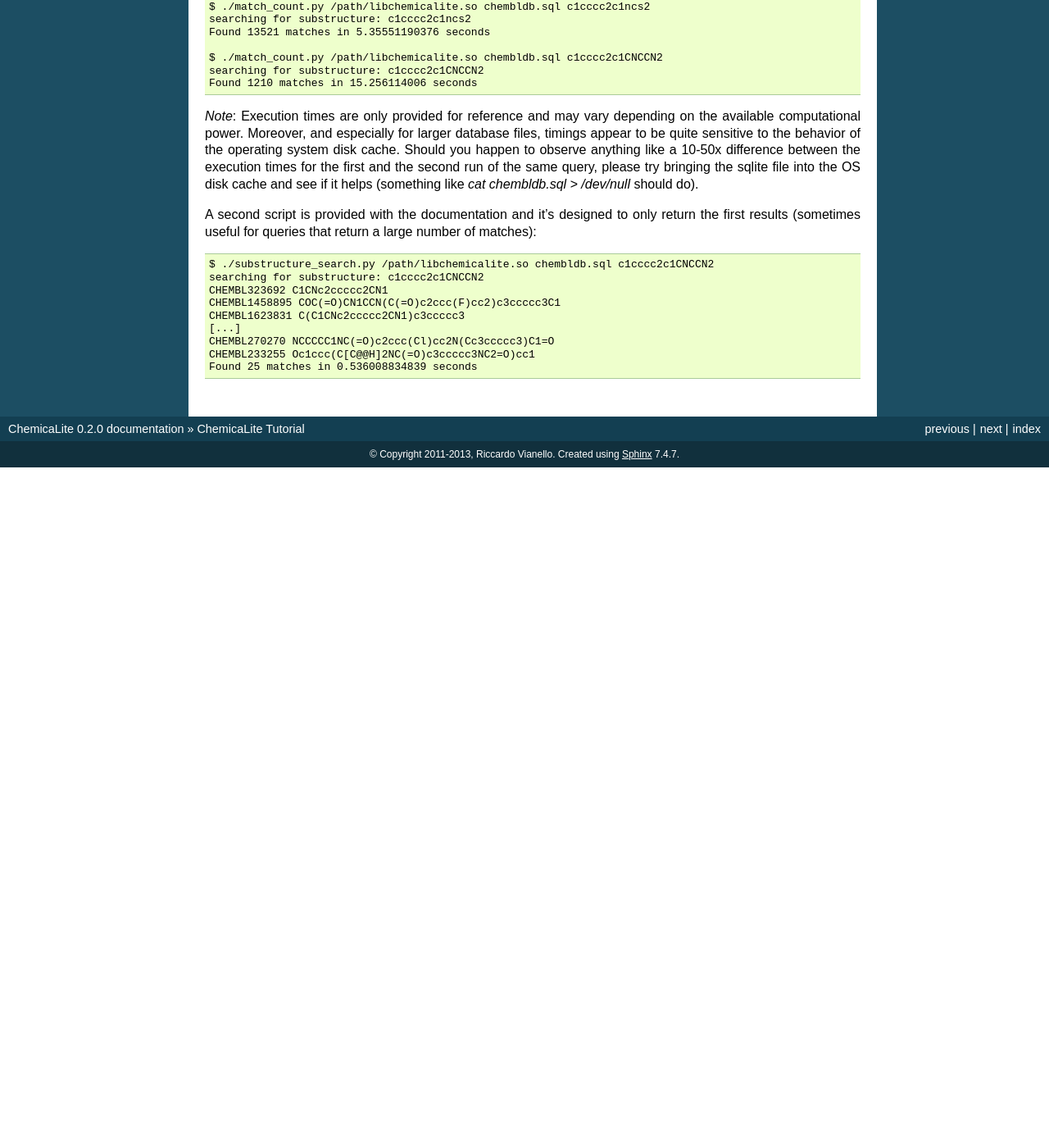
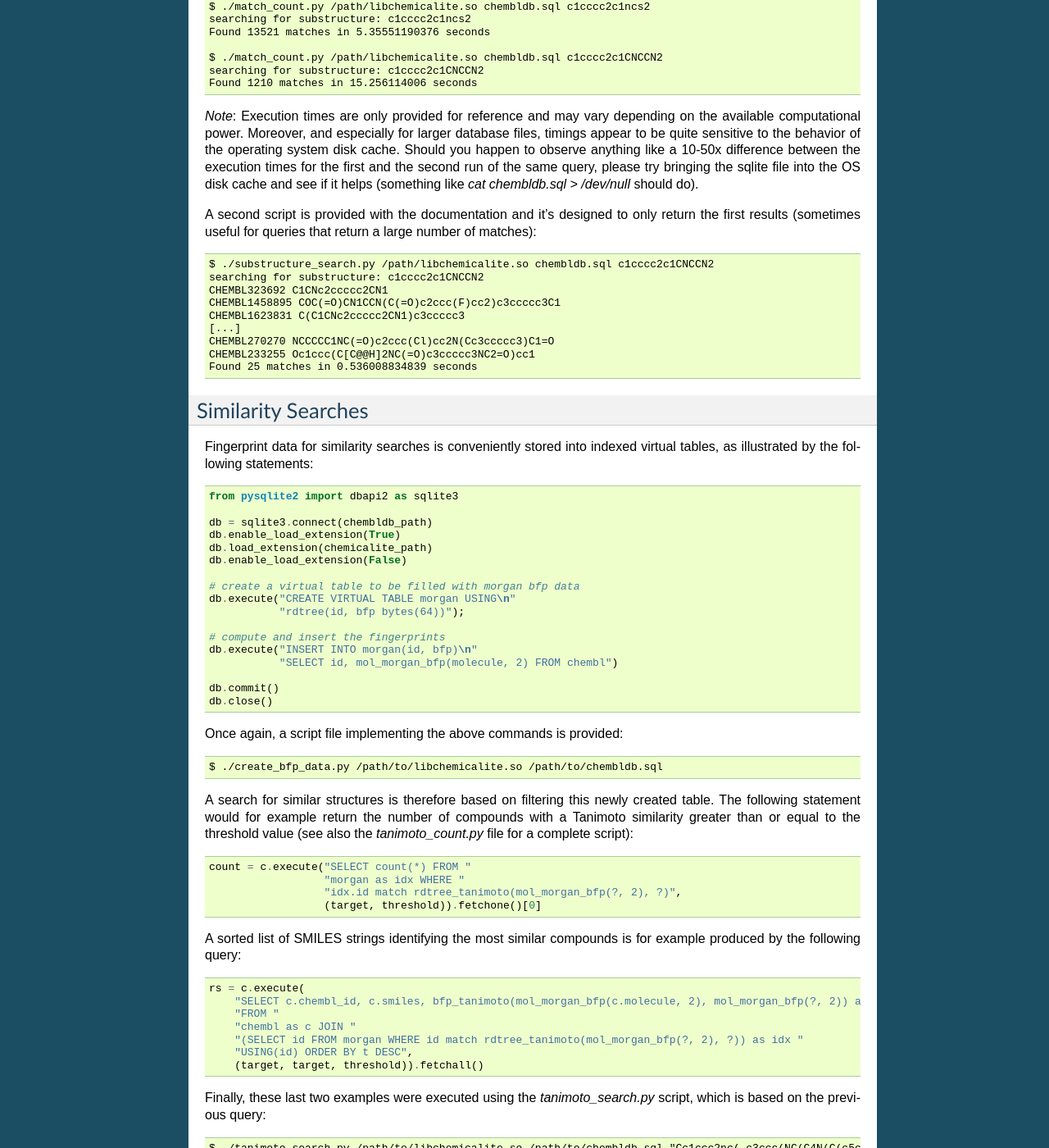
Before and after one commit to rvianello/chemicalite, a Sphinx documentation site: the page built from docs/tutorial.rst, in a window 1280 px wide and 1400 px high, scrolled down 2318 px. Shown: the whole window at 82% size. Built offline with Sphinx 7.4.7, drawn with Linux system fonts in a browser that asks for light colours; before the commit the page ends 2888 px from its top, so only the background shows below that; some of the changed text lies outside the part shown.

Commit message:
tutorial now includes a basic illustration of similarity searches.

```diff
--- /dev/null
+++ b/docs/create_bfp_data.py
@@ -0,0 +1,39 @@
+#!/bin/env python
+import sys
+import csv
+
+from pysqlite2 import dbapi2 as sqlite3
+
+def createbfp(chemicalite_path, chembldb_path):
+    '''Create indexed virtual tables containing the bfp data'''
+
+    db = sqlite3.connect(chembldb_path)
+    db.enable_load_extension(True)
+    db.load_extension(chemicalite_path)
+    db.enable_load_extension(False)
+
+    # sorry for the hard-coded bfp sizes in bytes (128, 64).
+    # I will fix this
+    db.execute("CREATE VIRTUAL TABLE torsion USING\n"
+               "rdtree(id, bfp bytes(128))");
+    db.execute("CREATE VIRTUAL TABLE morgan USING\n"
+               "rdtree(id, bfp bytes(64))");
+    db.execute("CREATE VIRTUAL TABLE feat_morgan USING\n"
+               "rdtree(id, bfp bytes(64))");
+
+    db.execute("INSERT INTO torsion(id, bfp)\n"
+               "SELECT id, mol_topological_torsion_bfp(molecule) FROM chembl")
+    db.execute("INSERT INTO morgan(id, bfp)\n"
+               "SELECT id, mol_morgan_bfp(molecule, 2) FROM chembl")
+    db.execute("INSERT INTO feat_morgan(id, bfp)\n"
+               "SELECT id, mol_feat_morgan_bfp(molecule, 2) FROM chembl")
+
+    db.commit()
+    db.close()
+
+if __name__=="__main__":
+    if len(sys.argv) == 3:
+        createbfp(*sys.argv[1:3])
+    else:
+        print ('Usage: {0} <path to libchemicalite.so> '
+               '<path to chembldb sqlite file>').format(sys.argv[0])
--- /dev/null
+++ b/docs/tanimoto_count.py
@@ -0,0 +1,35 @@
+#!/bin/env python
+import sys
+import time
+
+from pysqlite2 import dbapi2 as sqlite3
+
+def search(c, target, threshold):
+    t1 = time.time()
+    count = c.execute("SELECT count(*) FROM "
+                      "morgan as idx WHERE "
+                      "idx.id match rdtree_tanimoto(mol_morgan_bfp(?, 2), ?)",
+                      (target, threshold)).fetchone()[0]
+    t2 = time.time()
+    return count, t2-t1
+
+def tanimoto_count(chemicalite_path, chembldb_sql, target, threshold):
+
+    db = sqlite3.connect(chembldb_sql)
+    db.enable_load_extension(True)
+    db.load_extension(chemicalite_path)
+    db.enable_load_extension(False)
+
+    c = db.cursor()
+
+    print 'Target structure: {0}'.format(target)
+    print 'Minimum Tanimoto similarity: {0}'.format(threshold)
+
+    count, t = search(c, target, float(threshold))
+
+    print ('Found {0} matches in {1} seconds').format(count, t)
+
+    db.close()
+
+if __name__=="__main__":
+    tanimoto_count(*sys.argv[1:5])
--- /dev/null
+++ b/docs/tanimoto_search.py
@@ -0,0 +1,39 @@
+#!/bin/env python
+import sys
+import time
+
+from pysqlite2 import dbapi2 as sqlite3
+
+def search(c, target, threshold):
+    t1 = time.time()
+    rs = c.execute(
+        "SELECT c.chembl_id, c.smiles, "
+        "bfp_tanimoto(mol_morgan_bfp(c.molecule, 2), mol_morgan_bfp(?, 2)) as t "
+        "FROM "
+        "chembl as c JOIN "
+        "(SELECT id FROM morgan WHERE "
+        "id match rdtree_tanimoto(mol_morgan_bfp(?, 2), ?)) as idx "
+        "USING(id) ORDER BY t DESC",
+        (target, target, threshold)).fetchall()
+    t2 = time.time()
+    return rs, t2-t1
+
+def tanimoto_search(chemicalite_path, chembldb_sql, target, threshold):
+    db = sqlite3.connect(chembldb_sql)
+    db.enable_load_extension(True)
+    db.load_extension(chemicalite_path)
+    db.enable_load_extension(False)
+
+    c = db.cursor()
+
+    print 'searching for target: {0}'.format(target)
+
+    matches, t = search(c, target, float(threshold))
+    for match in matches:
+        print match[0], match[1], match[2]
+    print ('Found {0} matches in {1} seconds').format(len(matches), t)
+
+    db.close()
+
+if __name__=="__main__":
+    tanimoto_search(*sys.argv[1:5])
--- a/docs/tutorial.rst
+++ b/docs/tutorial.rst
@@ -18,7 +18,7 @@
 
     # the extension is usually loaded right after the connection to the
     # database
-    db = sqlite3.connect('chembl.sql')
+    db = sqlite3.connect('chembldb.sql')
     db.enable_load_extension(True)
     db.load_extension(chemicalite_path)
     db.enable_load_extension(False)
@@ -134,3 +134,78 @@
     CHEMBL270270 NCCCCC1NC(=O)c2ccc(Cl)cc2N(Cc3ccccc3)C1=O
     CHEMBL233255 Oc1ccc(C[C@@H]2NC(=O)c3ccccc3NC2=O)cc1
     Found 25 matches in 0.536008834839 seconds
+
+
+Similarity Searches
+-------------------
+
+Fingerprint data for similarity searches is conveniently stored into indexed virtual tables, as illustrated by the following statements::
+
+    from pysqlite2 import dbapi2 as sqlite3
+
+    db = sqlite3.connect(chembldb_path)
+    db.enable_load_extension(True)
+    db.load_extension(chemicalite_path)
+    db.enable_load_extension(False)
+
+    # create a virtual table to be filled with morgan bfp data
+    db.execute("CREATE VIRTUAL TABLE morgan USING\n"
+               "rdtree(id, bfp bytes(64))");
+
+    # compute and insert the fingerprints
+    db.execute("INSERT INTO morgan(id, bfp)\n"
+               "SELECT id, mol_morgan_bfp(molecule, 2) FROM chembl")
+
+    db.commit()
+    db.close()
+
+Once again, a script file implementing the above commands is provided::
+
+    $ ./create_bfp_data.py /path/to/libchemicalite.so /path/to/chembldb.sql
+
+A search for similar structures is therefore based on filtering this newly created table. The following statement would for example return the number of compounds with a Tanimoto similarity greater than or equal to the threshold value (see also the `tanimoto_count.py` file for a complete script)::
+
+    count = c.execute("SELECT count(*) FROM "
+                      "morgan as idx WHERE "
+                      "idx.id match rdtree_tanimoto(mol_morgan_bfp(?, 2), ?)",
+                      (target, threshold)).fetchone()[0]
+
+A sorted list of SMILES strings identifying the most similar compounds is for example produced by the following query::
+
+    rs = c.execute(
+        "SELECT c.chembl_id, c.smiles, bfp_tanimoto(mol_morgan_bfp(c.molecule, 2), mol_morgan_bfp(?, 2)) as t "
+        "FROM "
+        "chembl as c JOIN "
+        "(SELECT id FROM morgan WHERE id match rdtree_tanimoto(mol_morgan_bfp(?, 2), ?)) as idx "
+        "USING(id) ORDER BY t DESC",
+        (target, target, threshold)).fetchall()
+
+Finally, these last two examples were executed using the `tanimoto_search.py` script, which is based on the previous query::
+
+    $ ./tanimoto_search.py /path/to/libchemicalite.so /path/to/chembldb.sql "Cc1ccc2nc(-c3ccc(NC(C4N(C(c5cccs5)=O)CCC4)=O)cc3)sc2c1" 0.5
+    searching for target:  Cc1ccc2nc(-c3ccc(NC(C4N(C(c5cccs5)=O)CCC4)=O)cc3)sc2c1
+    CHEMBL467428 Cc1ccc2nc(sc2c1)c3ccc(NC(=O)C4CCN(CC4)C(=O)c5cccs5)cc3 0.772727272727
+    CHEMBL461435 Cc1ccc2nc(sc2c1)c3ccc(NC(=O)C4CCCN(C4)S(=O)(=O)c5cccs5)cc3 0.657534246575
+    CHEMBL460340 Cc1ccc2nc(sc2c1)c3ccc(NC(=O)C4CCN(CC4)S(=O)(=O)c5cccs5)cc3 0.647887323944
+    CHEMBL460588 Cc1ccc2nc(sc2c1)c3ccc(NC(=O)C4CCN(C4)S(=O)(=O)c5cccs5)cc3 0.638888888889
+    CHEMBL1608585 Clc1ccc2nc(NC(=O)[C@@H]3CCCN3C(=O)c4cccs4)sc2c1 0.623188405797
+    [...]
+    CHEMBL1325810 Cc1ccc(NC(=O)N2CCCC2C(=O)NCc3cccs3)cc1 0.5
+    CHEMBL1864141 Clc1ccc(NC(=O)[C@@H]2CCCN2C(=O)c3cccs3)cc1S(=O)(=O)N4CCOCC4 0.5
+    CHEMBL1421062 COc1cc(Cl)c(C)cc1NC(=O)[C@@H]2CCCN2C(=O)c3cccs3 0.5
+    Found 66 matches in 1.53940916061 seconds
+
+::
+
+    $ ./tanimoto_search.py /path/to/libchemicalite.so /path/to/chembldb.sql "Cc1ccc2nc(N(C)CC(=O)O)sc2c1" 0.5
+    searching for target: Cc1ccc2nc(N(C)CC(=O)O)sc2c1
+    CHEMBL394654 CN(CCN(C)c1nc2ccc(C)cc2s1)c3nc4ccc(C)cc4s3 0.692307692308
+    CHEMBL491074 CN(CC(=O)O)c1nc2cc(ccc2s1)[N+](=O)[O-] 0.583333333333
+    CHEMBL1617304 CN(C)CCCN(C(=O)C)c1nc2ccc(C)cc2s1 0.571428571429
+    CHEMBL1350062 Cl.CN(C)CCCN(C(=O)C)c1nc2ccc(C)cc2s1 0.549019607843
+    [...]
+    CHEMBL1610437 Cl.CN(C)CCCN(C(=O)CS(=O)(=O)c1ccccc1)c2nc3ccc(C)cc3s2 0.5
+    CHEMBL1351385 Cl.CN(C)CCCN(C(=O)CCc1ccccc1)c2nc3ccc(C)cc3s2 0.5
+    CHEMBL1622712 CN(C)CCCN(C(=O)COc1ccc(Cl)cc1)c2nc3ccc(C)cc3s2 0.5
+    CHEMBL1591601 Cc1ccc2nc(sc2c1)N(Cc3cccnc3)C(=O)Cc4ccccc4 0.5
+    Found 18 matches in 1.39061594009 seconds
```
